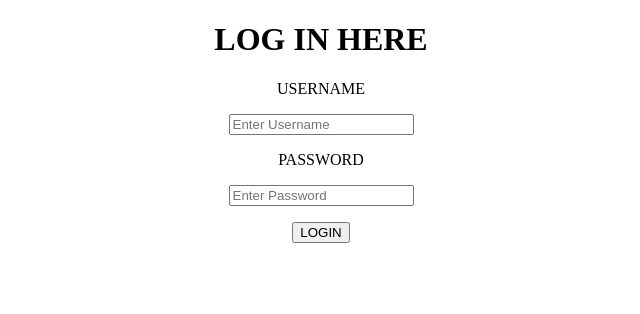
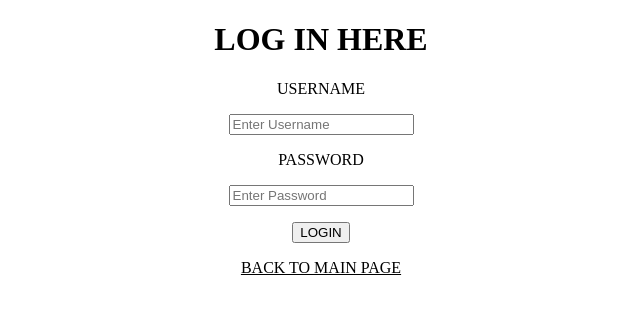
Before and after one commit to ishabelle/ASK-MATE-final-project, a Flask app: page /login in a window 1280 px wide. Shown: the top 314 px of the page, without its empty margins (319-959 px from the left). Run offline with Flask 2, Linux system fonts and the light colour scheme.

Commit message:
added link to ccme back to main page

```diff
--- a/templates/login.html
+++ b/templates/login.html
@@ -11,5 +11,5 @@
             <input type="submit" name="login" value="LOGIN">
         </form>
     </div>
-
+<p><a href="/" style="color: black">BACK TO MAIN PAGE</a></p>
 {% endblock content %}
```
